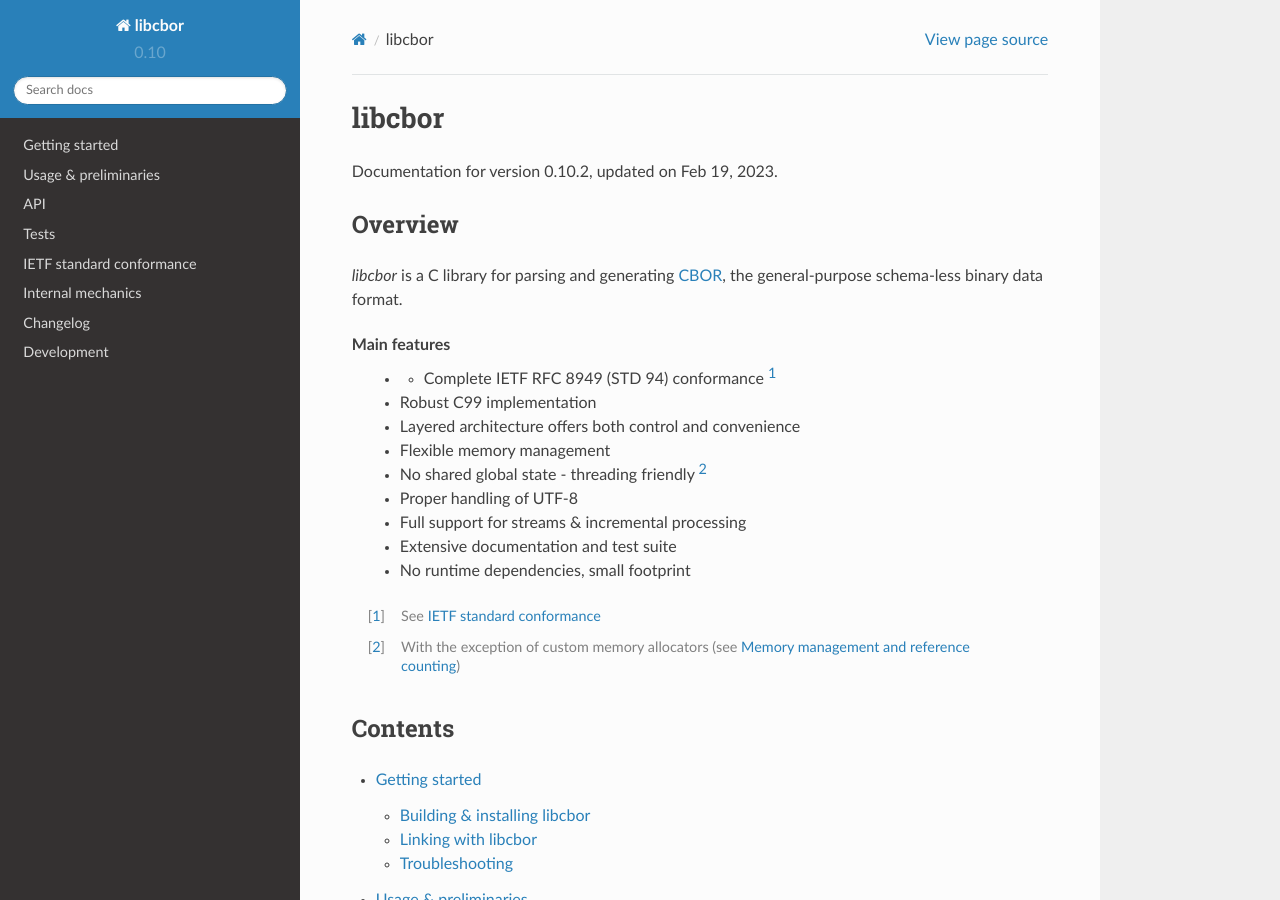
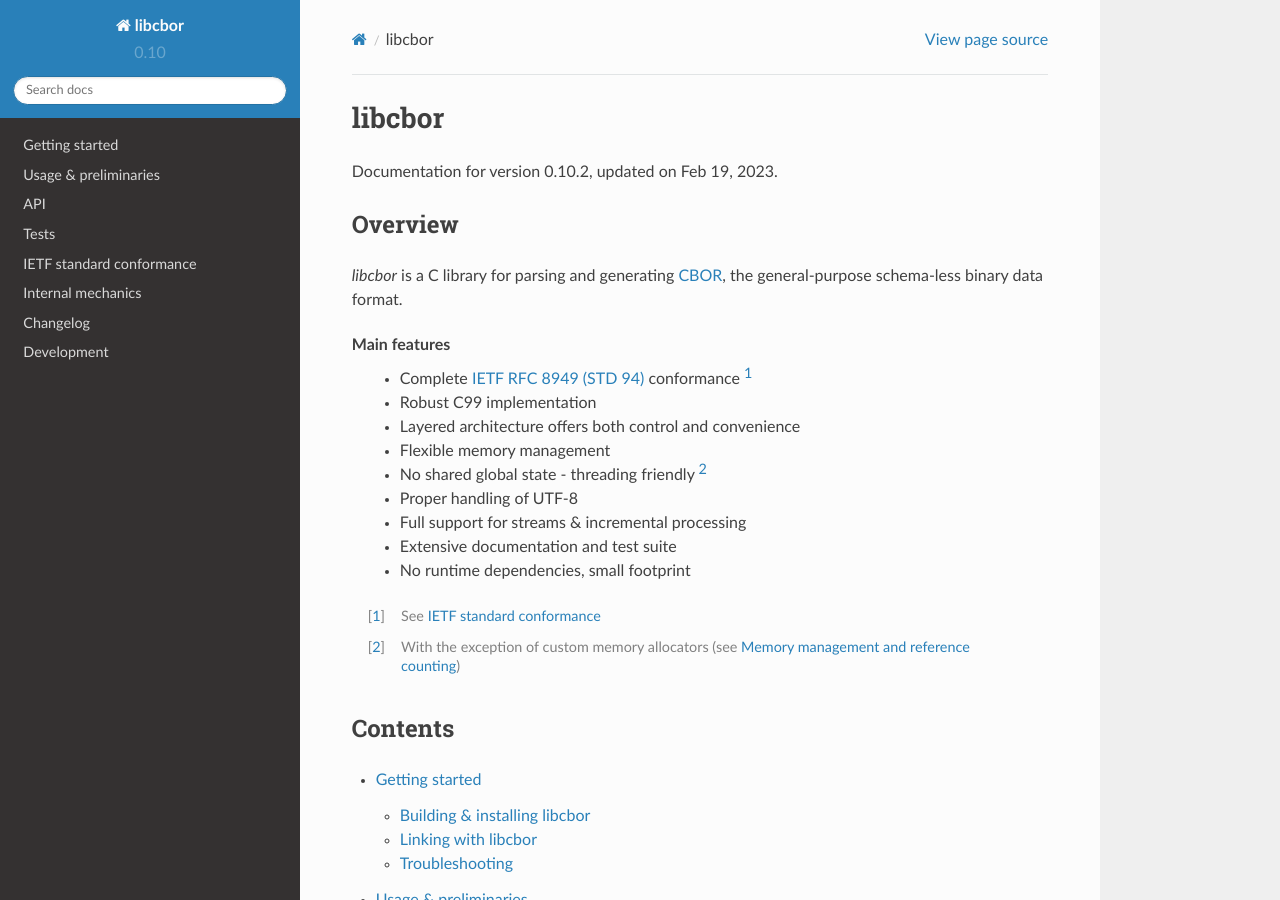
Before and after one commit to PJK/libcbor, a Sphinx documentation site: the page built from doc/source/index.rst, in a window 1280 px wide and 900 px high. Built offline with Sphinx 7.4.7 and the Read the Docs theme 2.0.0, drawn with Linux system fonts in a browser that asks for light colours; part of the change alters nothing that is shown.

Commit message:
Fix standard note in docs

```diff
--- a/doc/source/index.rst
+++ b/doc/source/index.rst
@@ -9,7 +9,7 @@ Overview
 
 
 Main features
- - - Complete IETF RFC 8949 (STD 94) conformance [#]_
+ - Complete `IETF RFC 8949 (STD 94) <https://www.rfc-editor.org/info/std94>`_ conformance [#]_
  - Robust C99 implementation
  - Layered architecture offers both control and convenience
  - Flexible memory management
```
